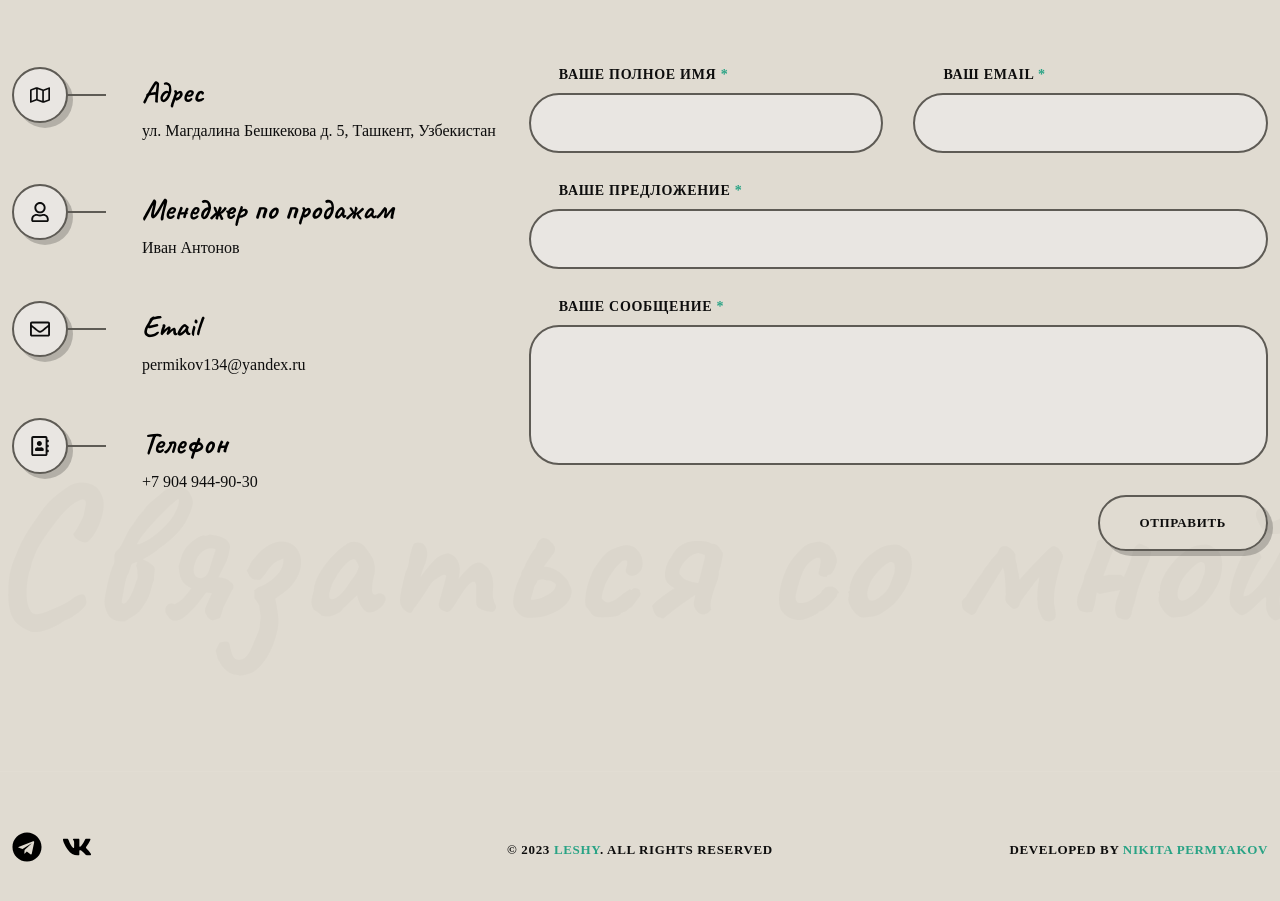
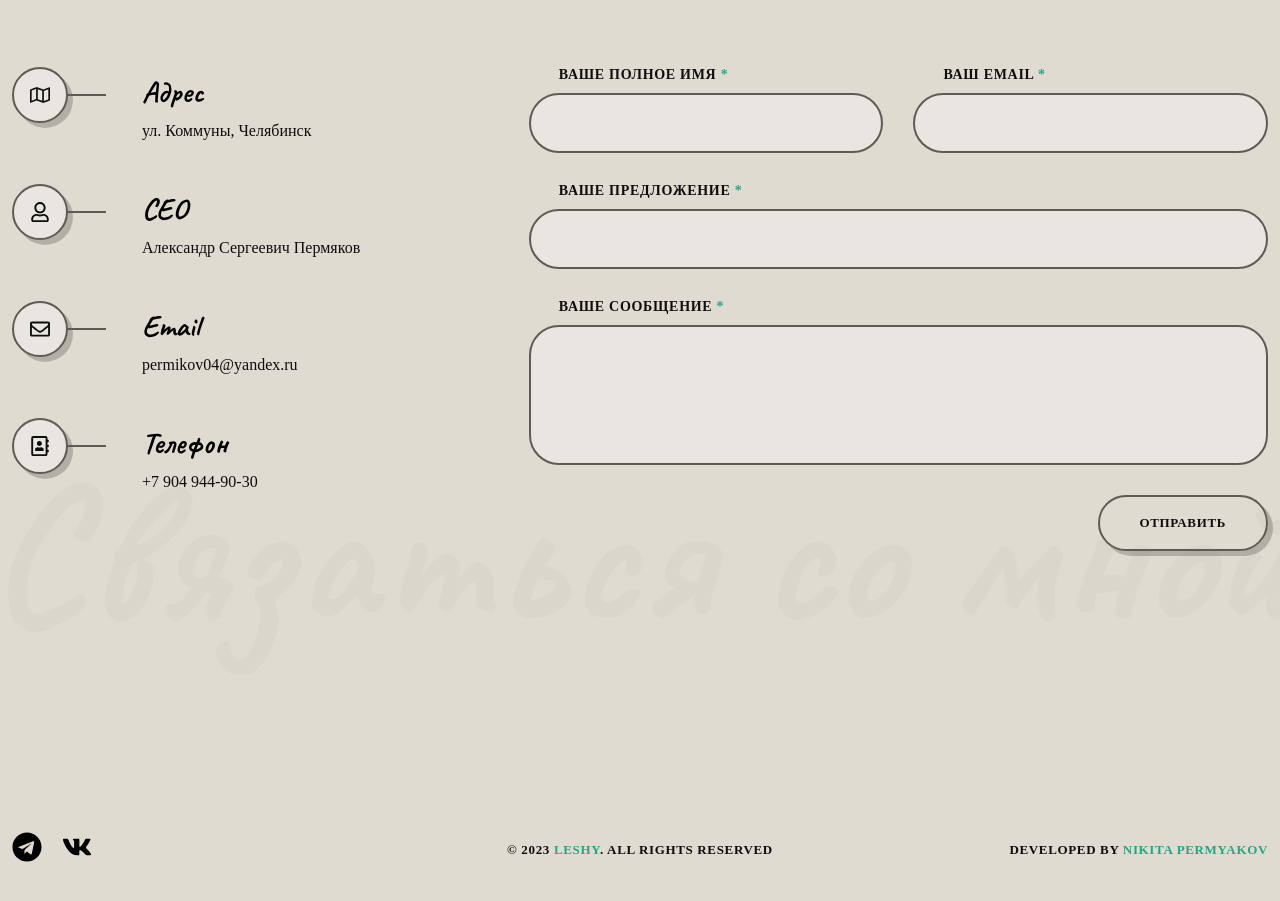
Before and after one commit to permikov/permikov.github.io, a React (Create React App) app: page /#home in a window 1280 px wide. Shown: the part 5604-6505 px from the top of the page. Built offline with nearby package versions, Linux system fonts and the light colour scheme.

Commit message:
Update contact

```diff
--- a/src/components/contact/Contact.jsx
+++ b/src/components/contact/Contact.jsx
@@ -42,21 +42,21 @@ const Contact = () => {
                         <FaRegMap />
                     </span>
                     <h3 className="contact__card-title">Адрес</h3>
-                    <p className="contact__card-data">ул. Магдалина Бешкекова д. 5, Ташкент, Узбекистан</p>
+                    <p className="contact__card-data">ул. Коммуны, Челябинск</p>
                 </div>
                 <div className="contact__card">
                     <span className="contact__card-icon">
                         <FaRegUser />
                     </span>
-                    <h3 className="contact__card-title">Менеджер по продажам</h3>
-                    <p className="contact__card-data">Иван Антонов</p>
+                    <h3 className="contact__card-title">CEO</h3>
+                    <p className="contact__card-data">Александр Сергеевич Пермяков</p>
                 </div>
                 <div className="contact__card">
                     <span className="contact__card-icon">
                         <FaRegEnvelope />
                     </span>
                     <h3 className="contact__card-title">Email</h3>
-                    <p className="contact__card-data">permikov134@yandex.ru</p>
+                    <p className="contact__card-data">permikov04@yandex.ru</p>
                 </div>
                 <div className="contact__card">
                     <span className="contact__card-icon">
```
